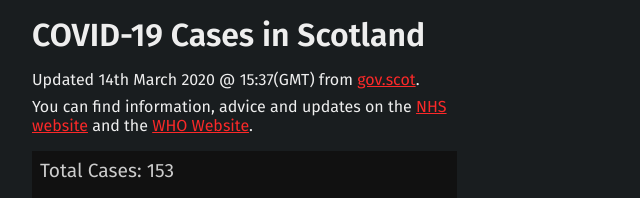
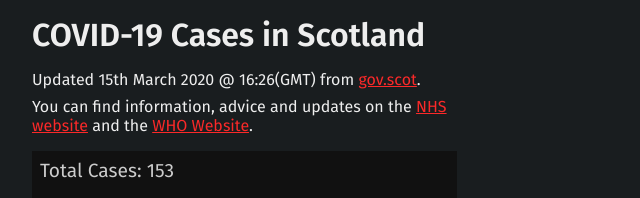
Before and after one commit to daleharvey/corona.scot, a website: page www/index.html in a window 1280 px wide. Shown: the top 198 px of the page, 124-764 px from the left. Drawn offline with nearby package versions, Linux system fonts and the light colour scheme.

Commit message:
Updated date updated

```diff
--- a/www/index.html
+++ b/www/index.html
@@ -15,7 +15,7 @@
   <div id="main">
     <div id="data">
       <h1>COVID-19 Cases in Scotland</h1>
-      <p>Updated 14th March 2020 @ 15:37(GMT) from <a href="https://www.gov.scot/coronavirus-covid-19/">gov.scot</a>.</p>
+      <p>Updated 15th March 2020 @ 16:26(GMT) from <a href="https://www.gov.scot/coronavirus-covid-19/">gov.scot</a>.</p>
 
       <p>You can find information, advice and updates on the
         <a href="https://www.nhs.uk/conditions/coronavirus-covid-19/">NHS website</a> and the <a href="https://www.who.int/emergencies/diseases/novel-coronavirus-2019">WHO Website</a>.
```
